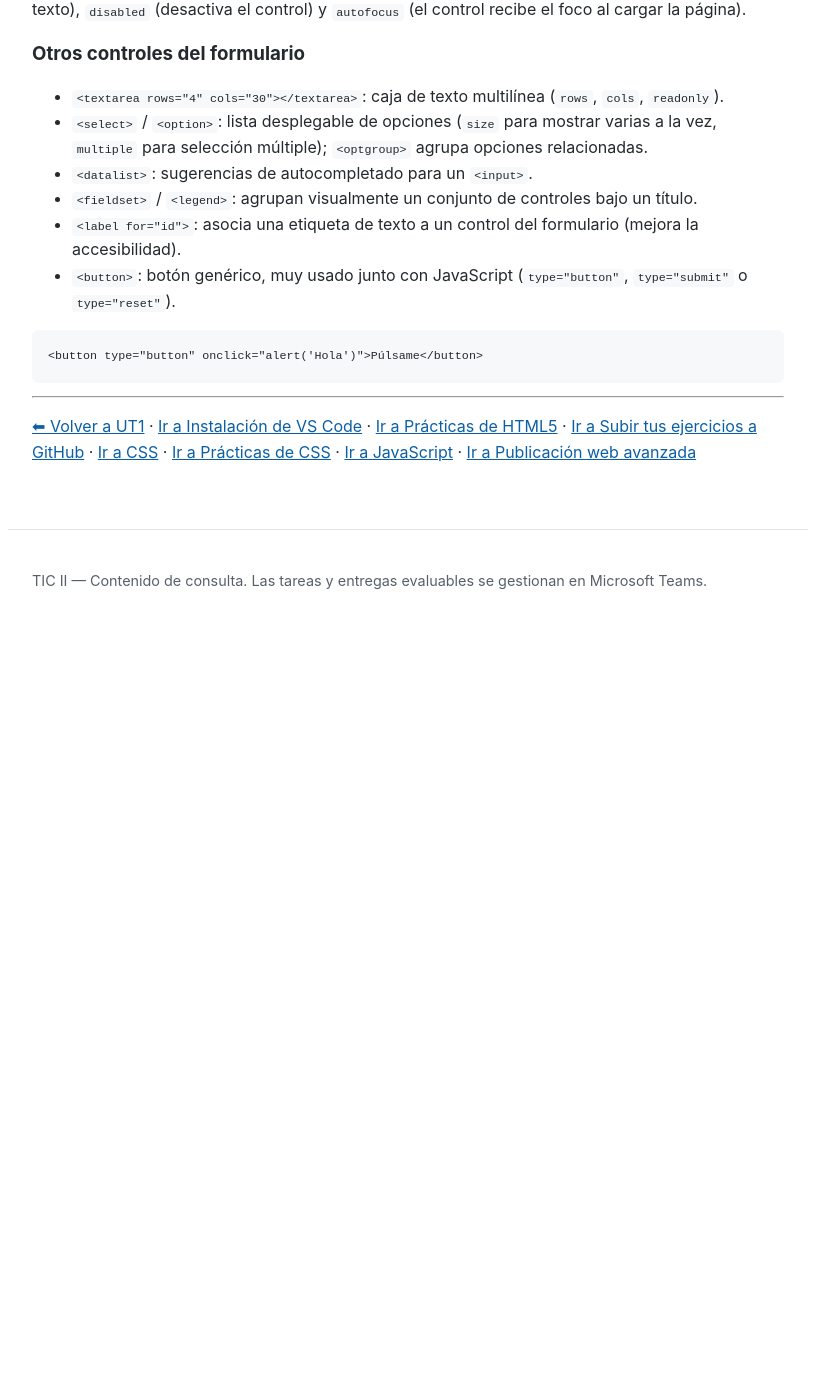
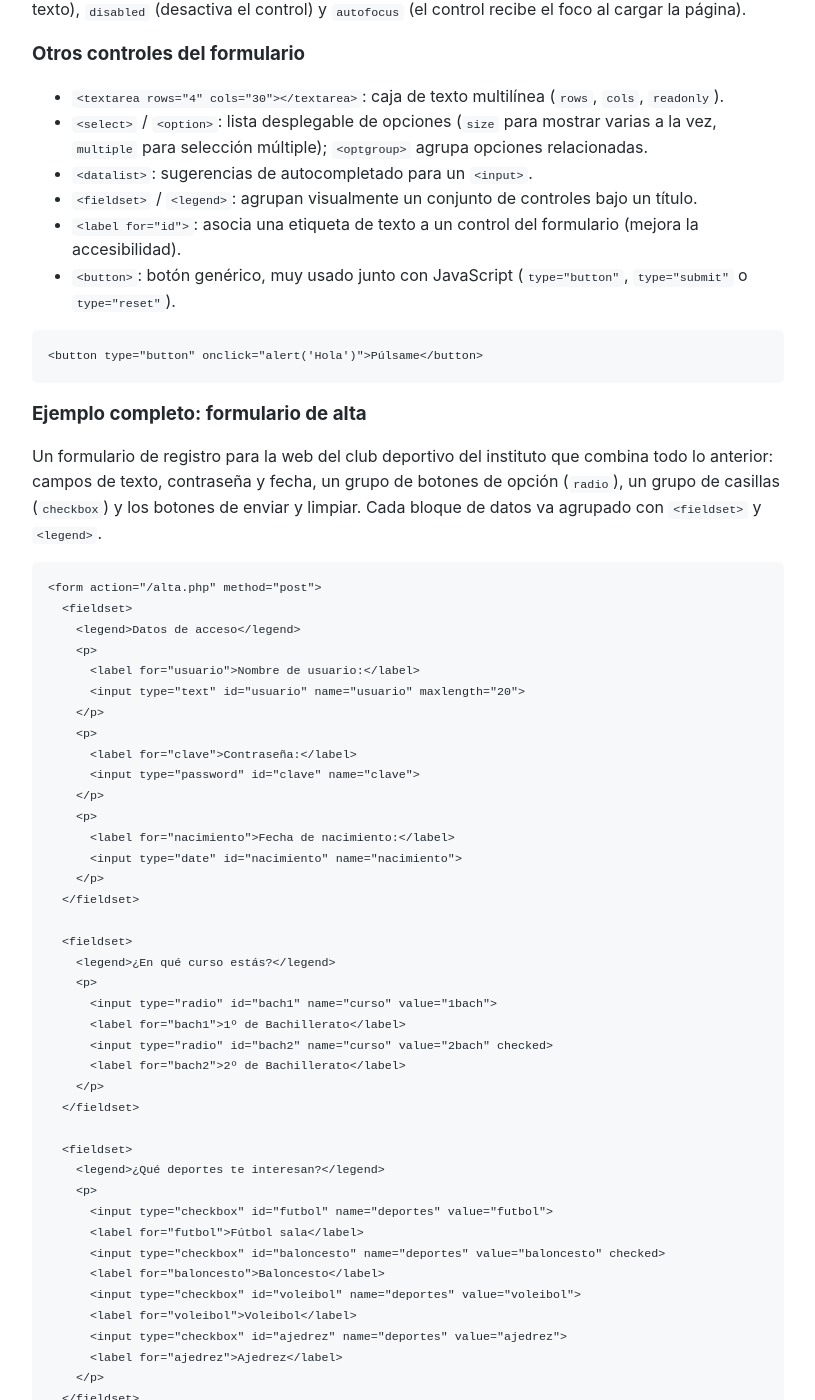
Before and after one commit to carloshercal/tic2, a Jekyll site: the page built from docs/ut1-html-css-js/html.md, in a window 1280 px wide and 1400 px high, scrolled down 13325 px. Shown: the whole window, without its empty margins (232-1047 px from the left). Built offline with Jekyll 4.4.1, drawn with Linux system fonts in a browser that asks for light colours; before the commit the page ends 13955 px from its top, so only the background shows below that; some of the changed text lies outside the part shown.

Commit message:
ejemplo de formulario en HTML

````diff
--- a/docs/ut1-html-css-js/html.md
+++ b/docs/ut1-html-css-js/html.md
@@ -491,6 +491,123 @@ Otros atributos útiles de `<input>`: `name` (identificador del campo), `value`
 <button type="button" onclick="alert('Hola')">Púlsame</button>
 ```
 
+### Ejemplo completo: formulario de alta
+
+Un formulario de registro para la web del club deportivo del instituto que combina todo lo anterior: campos de texto, contraseña y fecha, un grupo de botones de opción (`radio`), un grupo de casillas (`checkbox`) y los botones de enviar y limpiar. Cada bloque de datos va agrupado con `<fieldset>` y `<legend>`.
+
+```html
+<form action="/alta.php" method="post">
+  <fieldset>
+    <legend>Datos de acceso</legend>
+    <p>
+      <label for="usuario">Nombre de usuario:</label>
+      <input type="text" id="usuario" name="usuario" maxlength="20">
+    </p>
+    <p>
+      <label for="clave">Contraseña:</label>
+      <input type="password" id="clave" name="clave">
+    </p>
+    <p>
+      <label for="nacimiento">Fecha de nacimiento:</label>
+      <input type="date" id="nacimiento" name="nacimiento">
+    </p>
+  </fieldset>
+
+  <fieldset>
+    <legend>¿En qué curso estás?</legend>
+    <p>
+      <input type="radio" id="bach1" name="curso" value="1bach">
+      <label for="bach1">1º de Bachillerato</label>
+      <input type="radio" id="bach2" name="curso" value="2bach" checked>
+      <label for="bach2">2º de Bachillerato</label>
+    </p>
+  </fieldset>
+
+  <fieldset>
+    <legend>¿Qué deportes te interesan?</legend>
+    <p>
+      <input type="checkbox" id="futbol" name="deportes" value="futbol">
+      <label for="futbol">Fútbol sala</label>
+      <input type="checkbox" id="baloncesto" name="deportes" value="baloncesto" checked>
+      <label for="baloncesto">Baloncesto</label>
+      <input type="checkbox" id="voleibol" name="deportes" value="voleibol">
+      <label for="voleibol">Voleibol</label>
+      <input type="checkbox" id="ajedrez" name="deportes" value="ajedrez">
+      <label for="ajedrez">Ajedrez</label>
+    </p>
+  </fieldset>
+
+  <p>
+    <input type="checkbox" id="normas" name="normas" value="acepto">
+    <label for="normas">He leído y acepto las normas del club</label>
+  </p>
+
+  <p>
+    <input type="submit" value="Darme de alta">
+    <input type="reset" value="Borrar datos">
+  </p>
+</form>
+```
+
+<div class="resultado" markdown="0">
+<form action="#" onsubmit="return false;">
+  <fieldset>
+    <legend>Datos de acceso</legend>
+    <p>
+      <label for="ej-usuario">Nombre de usuario:</label>
+      <input type="text" id="ej-usuario" name="usuario" maxlength="20">
+    </p>
+    <p>
+      <label for="ej-clave">Contraseña:</label>
+      <input type="password" id="ej-clave" name="clave">
+    </p>
+    <p>
+      <label for="ej-nacimiento">Fecha de nacimiento:</label>
+      <input type="date" id="ej-nacimiento" name="nacimiento">
+    </p>
+  </fieldset>
+  <fieldset>
+    <legend>¿En qué curso estás?</legend>
+    <p>
+      <input type="radio" id="ej-bach1" name="curso" value="1bach">
+      <label for="ej-bach1">1º de Bachillerato</label>
+      <input type="radio" id="ej-bach2" name="curso" value="2bach" checked>
+      <label for="ej-bach2">2º de Bachillerato</label>
+    </p>
+  </fieldset>
+  <fieldset>
+    <legend>¿Qué deportes te interesan?</legend>
+    <p>
+      <input type="checkbox" id="ej-futbol" name="deportes" value="futbol">
+      <label for="ej-futbol">Fútbol sala</label>
+      <input type="checkbox" id="ej-baloncesto" name="deportes" value="baloncesto" checked>
+      <label for="ej-baloncesto">Baloncesto</label>
+      <input type="checkbox" id="ej-voleibol" name="deportes" value="voleibol">
+      <label for="ej-voleibol">Voleibol</label>
+      <input type="checkbox" id="ej-ajedrez" name="deportes" value="ajedrez">
+      <label for="ej-ajedrez">Ajedrez</label>
+    </p>
+  </fieldset>
+  <p>
+    <input type="checkbox" id="ej-normas" name="normas" value="acepto">
+    <label for="ej-normas">He leído y acepto las normas del club</label>
+  </p>
+  <p>
+    <input type="submit" value="Darme de alta">
+    <input type="reset" value="Borrar datos">
+  </p>
+</form>
+</div>
+
+Prueba el formulario de arriba (aquí el botón «Darme de alta» no envía nada, porque esta página no tiene un servidor que reciba los datos) y fíjate en estos detalles:
+
+- **Contraseña:** al escribir en ella solo se ven puntos. Por eso el formulario usa `method="post"`: con `get` la contraseña aparecería escrita en la URL.
+- **Fecha:** `type="date"` muestra un calendario para elegir el día, sin tener que escribir el formato a mano.
+- **Radio:** los dos botones comparten `name="curso"`, así que **solo se puede marcar uno**. Si les pusieras `name` distintos, podrías marcar los dos.
+- **Checkbox:** en cambio, se pueden marcar **varias** casillas a la vez. `value` es lo que se envía al servidor por cada casilla marcada, no el texto que se ve.
+- **`checked`:** «2º de Bachillerato» y «Baloncesto» aparecen ya marcados al cargar la página. Pulsa «Borrar datos» (`reset`) y verás que el formulario vuelve a ese estado inicial, no a quedarse vacío.
+- **`<label for="...">`:** haz clic en el texto «Voleibol» en lugar de en la casilla: también se marca, porque el `for` de la etiqueta coincide con el `id` del control.
+
 ---
 
 [⬅ Volver a UT1](index.md) · [Ir a Instalación de VS Code](instalacion-vscode.md) · [Ir a Prácticas de HTML5](practicas-html.md) · [Ir a Subir tus ejercicios a GitHub](github.md) · [Ir a CSS](css.md) · [Ir a Prácticas de CSS](practicas-css.md) · [Ir a JavaScript](javascript.md) · [Ir a Publicación web avanzada](publicacion-web.md)
````
